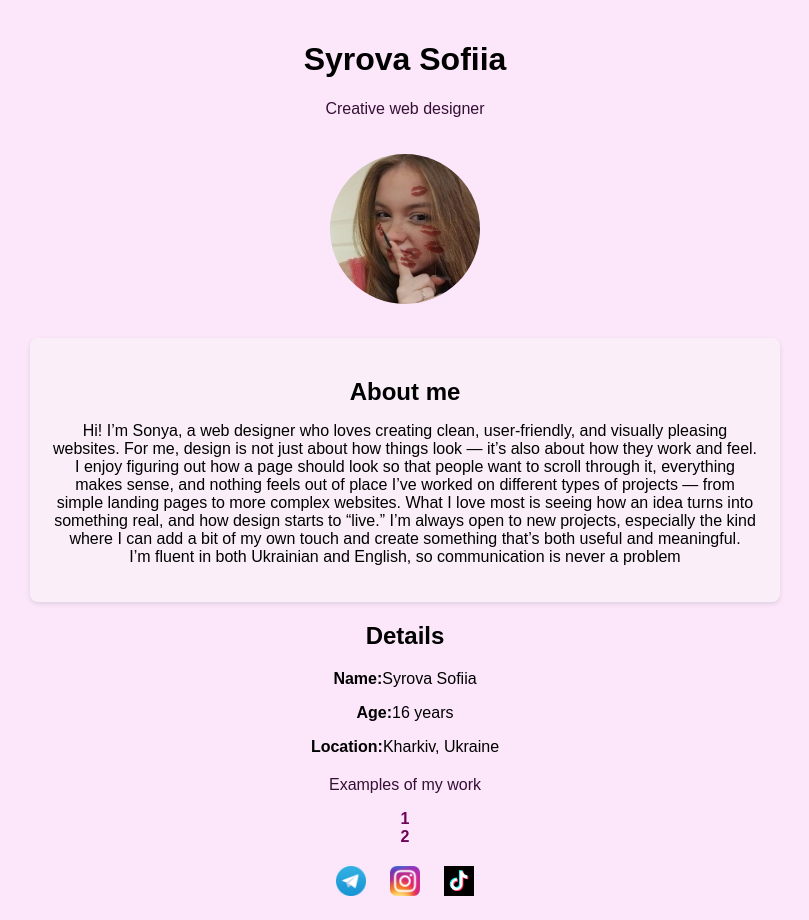
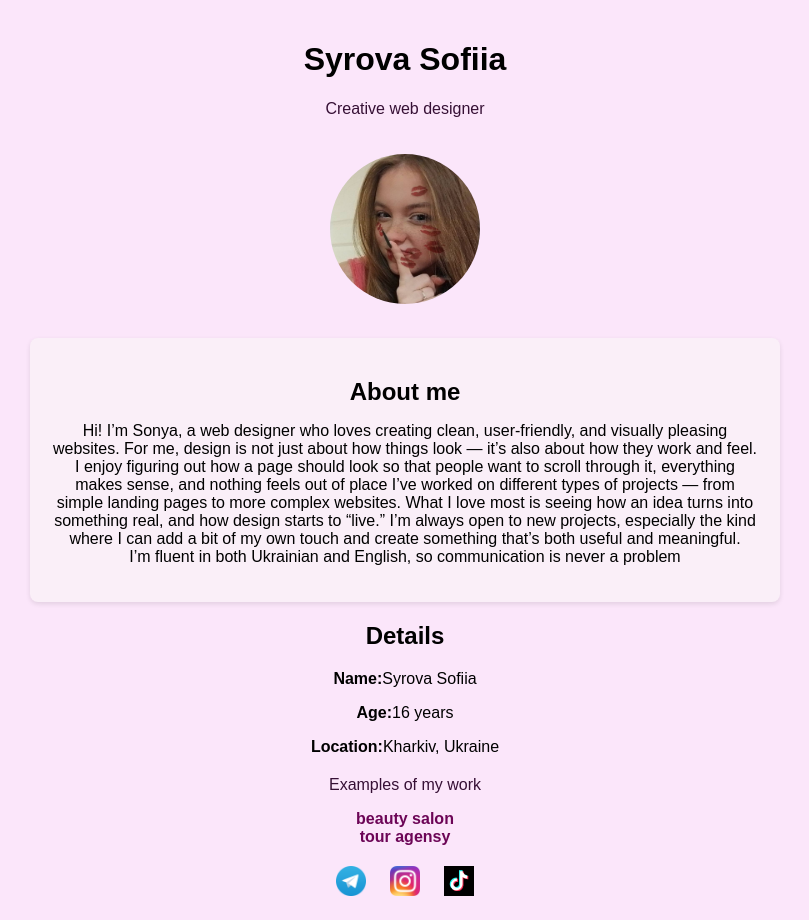
Before and after one commit to Sfestf/Portfolio, a plain HTML site: page index.html in a window 1280 px wide. Shown: the whole page, without its empty margins (235-1044 px from the left). Drawn offline with Linux system fonts and the light colour scheme.

Commit message:
Add files via upload

```diff
--- a/index.html
+++ b/index.html
@@ -27,8 +27,8 @@
         </div>
         <div class="portfolio">
             <p class="subtitle">Examples of my work</p>
-            <a href="https://sfestf.github.io/Belleza/" target="_blank">1</a> <br>
-            <a href="https://sites.google.com/46.ukr.education/verden/%D0%B3%D0%BE%D0%BB%D0%BE%D0%B2%D0%BD%D0%B0-%D1%81%D1%82%D0%BE%D1%80%D1%96%D0%BD%D0%BA%D0%B0" target="_blank">2</a> <br>
+            <a href="https://sfestf.github.io/Belleza/" target="_blank">beauty salon</a> <br>
+            <a href="https://sites.google.com/46.ukr.education/verden/%D0%B3%D0%BE%D0%BB%D0%BE%D0%B2%D0%BD%D0%B0-%D1%81%D1%82%D0%BE%D1%80%D1%96%D0%BD%D0%BA%D0%B0" target="_blank">tour agensy</a> <br>
         </div>
         <div class="socials">
             <a href="https://t.me/sfestf"><img src="tg.png" alt="Telegram" class="icon"></a>
```
